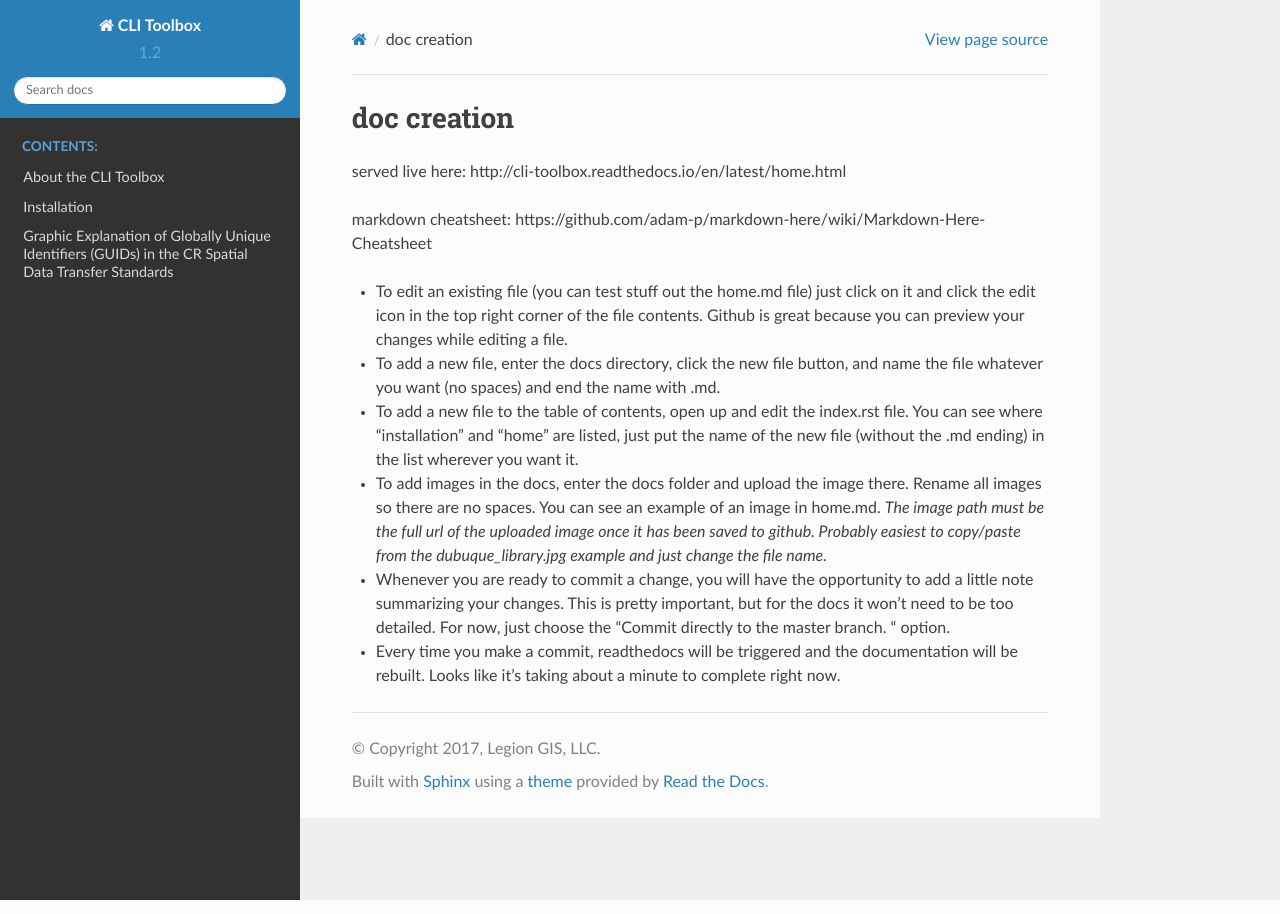
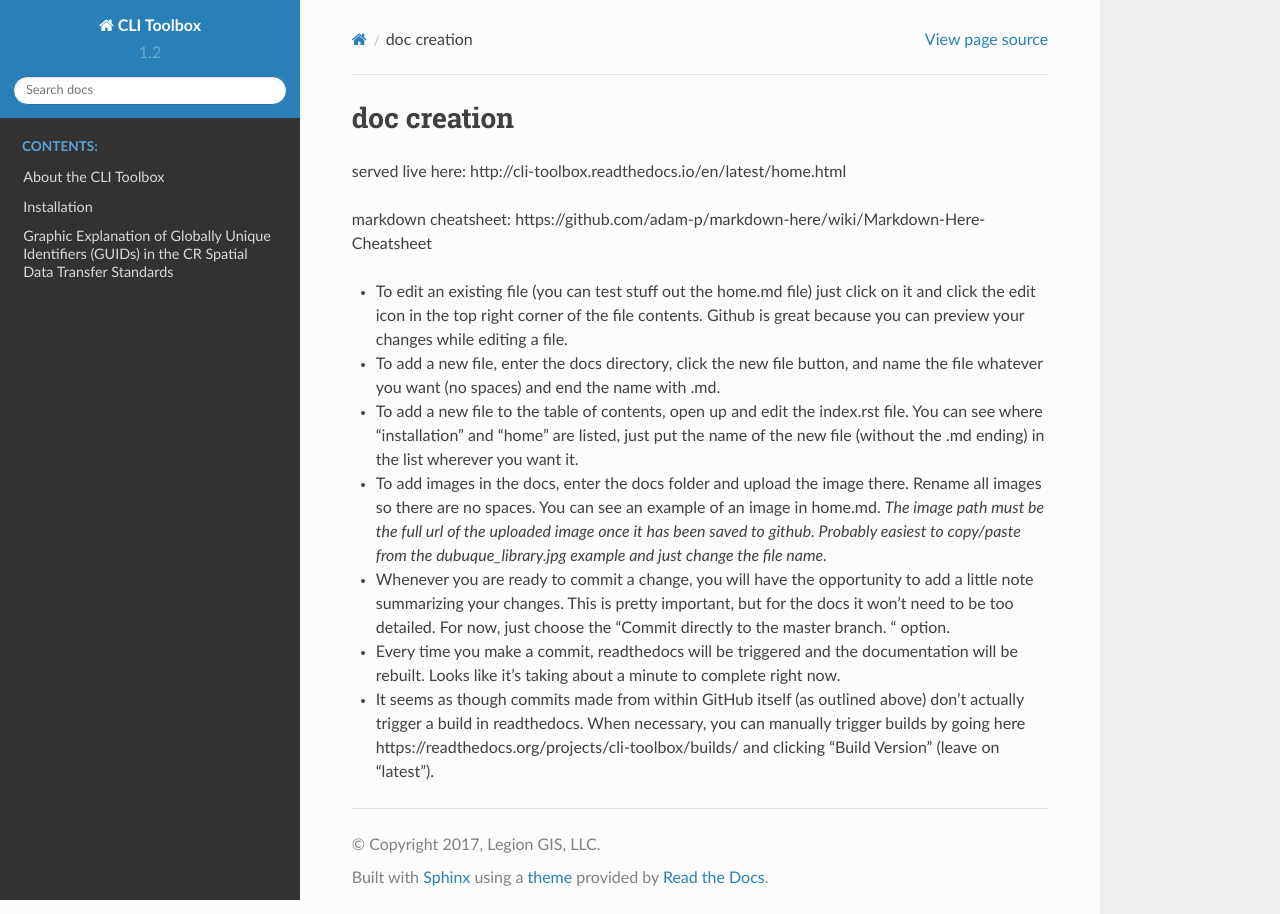
Before and after one commit to legiongis/cli-toolbox, a Sphinx documentation site: the page built from docs/README.md, in a window 1280 px wide. Built offline with Sphinx 7.4.7 and the Read the Docs theme 2.0.0, drawn with Linux system fonts in a browser that asks for light colours.

Commit message:
add note about manually starting builds

```diff
--- a/docs/README.md
+++ b/docs/README.md
@@ -10,3 +10,4 @@ markdown cheatsheet: https://github.com/adam-p/markdown-here/wiki/Markdown-Here-
 + To add images in the docs, enter the docs folder and upload the image there. Rename all images so there are no spaces. You can see an example of an image in home.md. _The image path must be the full url of the uploaded image once it has been saved to github. Probably easiest to copy/paste from the dubuque_library.jpg example and just change the file name._
 + Whenever you are ready to commit a change, you will have the opportunity to add a little note summarizing your changes. This is pretty important, but for the docs it won't need to be too detailed. For now, just choose the "Commit directly to the master branch. " option.
 + Every time you make a commit, readthedocs will be triggered and the documentation will be rebuilt. Looks like it's taking about a minute to complete right now.
++ It seems as though commits made from within GitHub itself (as outlined above) don't actually trigger a build in readthedocs. When necessary, you can manually trigger builds by going here https://readthedocs.org/projects/cli-toolbox/builds/ and clicking "Build Version" (leave on "latest").
```
